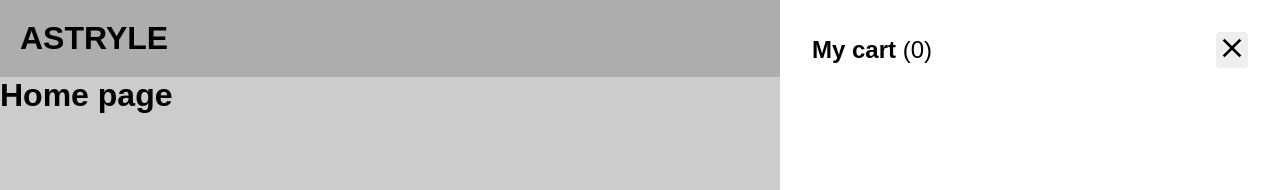
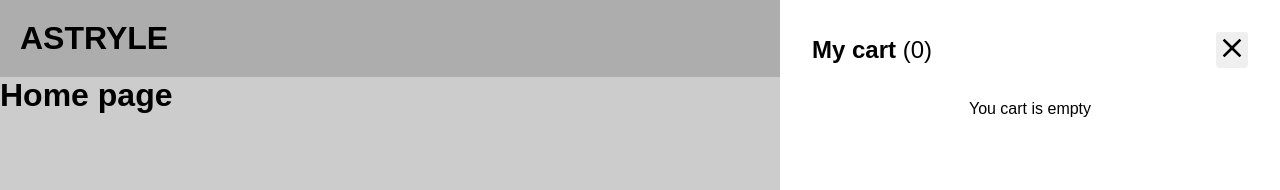
Before and after one commit to nelrnd/shopping-cart, a React (Create React App) app: page / in a window 1280 px wide. Both pictures are taken after a click on the element 1244 px from the left and 38 px from the top of the page. Shown: the top 190 px of the page. Built offline with nearby package versions, Linux system fonts and the light colour scheme.

Commit message:
Display empty cart when cart is empty

```diff
--- a/src/components/Cart.js
+++ b/src/components/Cart.js
@@ -27,7 +27,8 @@ const Cart = ({ cart, setCart, isOpen, closeCart }) => {
         </div>
 
         <div className="Cart_list">
-          {cart.map((item, index) => (
+          {cart.length > 0 ? (
+            cart.map((item, index) => (
               <CartItem
                 key={index}
                 title={item.title}
@@ -39,7 +40,10 @@ const Cart = ({ cart, setCart, isOpen, closeCart }) => {
                 cart={cart}
                 setCart={setCart}
               />
-          ))}
+            ))
+          ) : (
+            <p style={{ textAlign: 'center' }}>You cart is empty</p>
+          )}
         </div>
 
         <div className="Cart_bottom">
```
Lines whose indentation alone changed are shown as unchanged.
